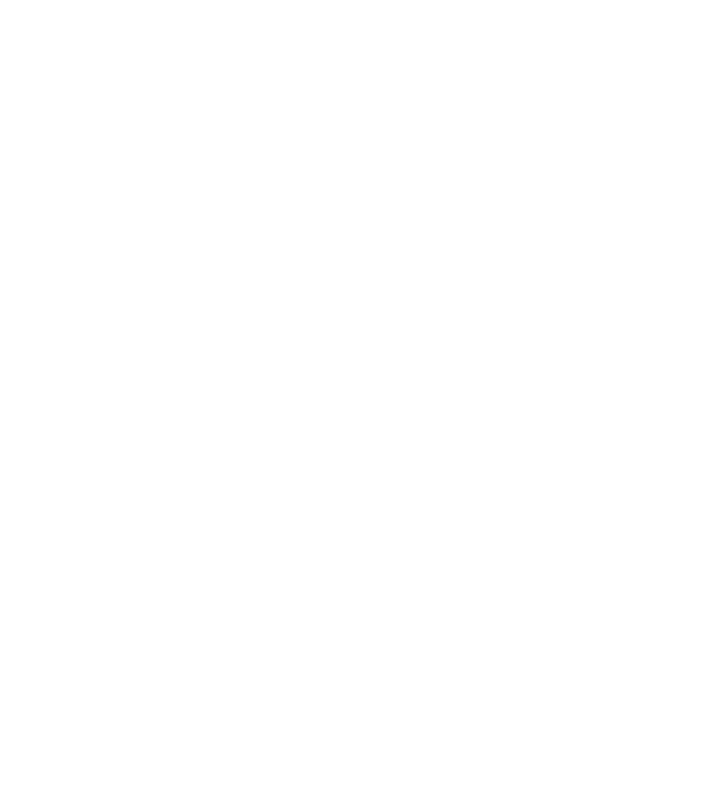
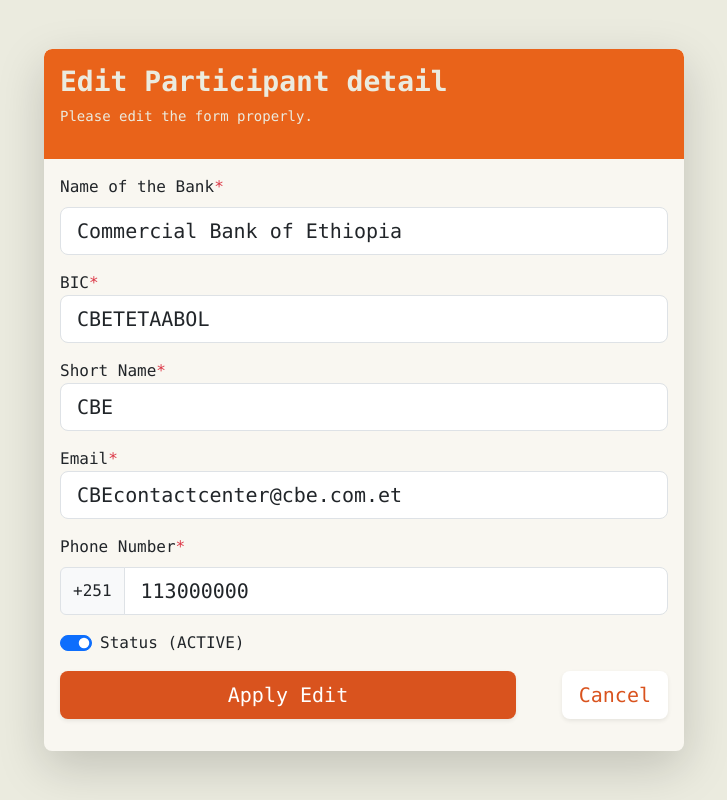
Before and after one commit to Pix3l-Guy21/participant-management-portal, an Angular app: page /participants/edit/1 in a window 1280 px wide. Before the commit this address led to /. Shown: the whole page, without its empty margins (276-1003 px from the left). Built offline with nearby package versions, Linux system fonts and the light colour scheme.

Commit message:
implement edit participant flow with route parameters

```diff
--- a/src/app/app.routes.ts
+++ b/src/app/app.routes.ts
@@ -7,5 +7,6 @@ export const routes: Routes = [
     {path: 'login', component: Login},
     {path: 'participants', component: Participantspage},
     {path: 'participants/new', component: ParticipantRegisterationForm},
+    {path: 'participants/edit/:id', component: ParticipantRegisterationForm},
     {path: '', redirectTo: 'login', pathMatch: 'full'}
 ];
--- a/src/app/participant-registeration-form/participant-registeration-form.html
+++ b/src/app/participant-registeration-form/participant-registeration-form.html
@@ -1,10 +1,21 @@
 <div class="d-flex flex-column vh-100 align-items-center justify-content-center" style="background-color: #ebebdf;">
-    <div class="card shadow-lg border-0 rounded-3" style="background-color: #F9F7F1;">
+
+    <div class="card overflow-auto w-50 shadow-lg border-0 rounded-3" style="background-color: #F9F7F1;">
+
+        @if(isEditMode()) {
+            <div style="color: #ebebdf; background-color: #e9631a;" class="p-3 rounded-top-3">
+                <h3 class="fw-bold">Edit Participant detail</h3>
+                <p class="small">Please edit the form properly.</p>
+            </div>
+        }
+        @else {
             <div style="color: #ebebdf; background-color: #e9631a;" class="p-3 rounded-top-3">
                 <h3 class="fw-bold">Participant Bank Registration Form</h3>
                 <p class="small">Please fillout the form properly.</p>
                 <small style="background-color: #F9F7F1;" class="rounded-pill px-2 text-dark"><span class="text-danger">*</span> Required</small>
             </div>
+        }
+
         <form (ngSubmit)="onSubmit(registerForm)" #registerForm="ngForm" class="p-3">
             <div class="mb-3">
                 <label class="form-label" for="name" >Name of the Bank<span class="text-danger">*</span></label>
@@ -13,6 +24,7 @@
                     <div class="text-danger small mt-1">Name is required.</div>
                 }
             </div>
+
             <div class="mb-3">
                 <label for="bic">BIC<span class="text-danger">*</span></label>
                 <input class="form-control form-control-lg" [(ngModel)]="bic" minlength="11" #bicCtrl="ngModel" maxlength="11" type="text" name="bic" id="bic" required/>
@@ -28,6 +40,7 @@
                     }
                 }
             </div>
+
             <div class="mb-3">
                 <label for="shortName" >Short Name<span class="text-danger">*</span></label>
                 <input class="form-control form-control-lg" type="text" name="shortName" [(ngModel)]="shortName" id="shortName" #shortCtrl="ngModel" required />
@@ -37,6 +50,7 @@
                     }
                 }
             </div>
+
             <div class="mb-3">
                 <label for="email" >Email<span class="text-danger">*</span></label>
                 <input class="form-control form-control-lg" type="email" name="email" id="email" [(ngModel)]="email" #emailCtrl="ngModel" required />
@@ -51,6 +65,7 @@
                     </div>
                 }
             </div>
+
             <div class="mb-3">
                 <label for="phone" class="form-label">Phone Number<span class="text-danger">*</span></label>
                 <div class="input-group">
@@ -65,6 +80,7 @@
                     </div>
                 }
             </div>
+
             <div class="mb-3">
                 <div class="form-check form-switch">
                     <input
@@ -72,20 +88,28 @@
                     type="checkbox"
                     role="switch"
                     id="status"
-                    (change)="onToggleChange()">
+                    [checked]="isActive()"
+                    (change)="toggleStatus()">
 
                     <label class="form-check-label" for="status">
                         Status ({{ isActive() ? 'ACTIVE' : 'INACTIVE' }})
                     </label>
                 </div>
             </div>
+
             <div class="d-flex align-items-center justify-content-between">
                 <button class="btn text-white btn-lg py-2 mb-3 w-75 shadow-sm" style="background-color: #D9531E;"
                     onmouseenter="this.style.backgroundColor='#BF4314'"
                     onmouseleave="this.style.backgroundColor='#D9531E'"
                     type="submit">
+                        @if(isEditMode()){
+                            Apply Edit
+                        }
+                        @else {
                             Register
+                        }
                 </button>
+
                 <button class="btn btn-lg py-2 mb-3 shadow-sm" style="background-color: #fff; color: #D9531E;"
                     onmouseenter="this.style.backgroundColor='#e9e9e9'"
                     onmouseleave="this.style.backgroundColor='#fff'"
--- a/src/app/participant-registeration-form/participant-registeration-form.ts
+++ b/src/app/participant-registeration-form/participant-registeration-form.ts
@@ -1,7 +1,7 @@
 import { Component, inject, signal } from '@angular/core';
 import { FormsModule, NgForm } from '@angular/forms';
 import { ParticipantService } from '../participant-service';
-import { Router } from '@angular/router';
+import { ActivatedRoute, Router } from '@angular/router';
 import { CommonModule } from '@angular/common';
 
 @Component({
@@ -11,19 +11,24 @@ import { CommonModule } from '@angular/common';
   templateUrl: './participant-registeration-form.html',
 })
 export class ParticipantRegisterationForm {
-  private pRegister = inject(ParticipantService);
+  private pService = inject(ParticipantService);
   private router = inject(Router);
+  private activatedRoute = inject(ActivatedRoute);
 
   private name: string = '';
   private bic: string = '';
   private email: string = '';
   private shortName: string = '';
-  private phoneNumber: string = '';
+  private phoneNumber: number = 0;
+
+  private bankId = this.activatedRoute.snapshot.params['id'] | 0;
 
   submitted = signal(false);
   isActive = signal(false);
-  onToggleChange(){
-    this.isActive.set(!this.isActive());
+  isEditMode = signal(false);
+
+  toggleStatus(){
+    this.isActive.update(value => !value);
   }
   onSubmit(form: NgForm){
     this.submitted.set(true);
@@ -33,16 +38,45 @@ export class ParticipantRegisterationForm {
       return;
     }
 
-    this.pRegister.addParticipant(
+    const formattedPhoneNumber = "+251".concat(this.phoneNumber.toString());
+    const participantStatus = this.isActive() ? 'ACTIVE' : 'INACTIVE';
+
+    if(this.isEditMode()){
+      const isEditted = this.pService.updateParticipant(this.bankId, {
+        name: this.name,
+        bic: this.bic,
+        shortName: this.shortName,
+        email: this.email,
+        phoneNumber: formattedPhoneNumber,
+        status: participantStatus
+      });
+
+    } else {
+      this.pService.addParticipant(
         this.name,
         this.bic,
         this.shortName,
         this.email,
-      "+251".concat(this.phoneNumber),
+        formattedPhoneNumber,
         this.isActive()? 'ACTIVE': 'INACTIVE'
       );
+    }
     this.router.navigate(['/participants']);
   }
+
+  constructor() {
+    if ((this.activatedRoute.snapshot.url[1].path === 'edit') && this.bankId) {
+      this.isEditMode.set(true);
+      const selectedBank = this.pService.getParticipantById(this.bankId);
+      this.name = selectedBank.name;
+      this.bic = selectedBank.bic;
+      this.shortName = selectedBank.shortName;
+      this.email = selectedBank.email;
+      this.phoneNumber = Number(selectedBank.phoneNumber.replace(/^\+?251/, ''));
+      selectedBank.status === 'ACTIVE'? this.isActive.set(true): this.isActive.set(false);
+    }
+  }
+
   cancel(){
     this.router.navigate(['/participants']);
   }
--- a/src/app/participant-service.ts
+++ b/src/app/participant-service.ts
@@ -66,4 +66,22 @@ export class ParticipantService {
         }
     )
   }
+
+  public getParticipantById(id: number): Participants | any {
+    return this.participants.find(p => p.id === id);
+  }
+
+  public updateParticipant(id: number, updatedData: Partial<Participants>): boolean {
+    const index = this.participants.findIndex(p => p.id === id);
+
+    if(index !== -1) {
+      this.participants[index] = {
+        ...this.participants[index],
+        ...updatedData,
+        id
+      };
+      return true;
+    }
+    return false;
+  }
 }
--- a/src/app/participantspage/participantspage.html
+++ b/src/app/participantspage/participantspage.html
@@ -1,14 +1,14 @@
 <div class="vh-100 overflow-auto" style="background-color: #ebebdf; color: #e9631a;">
 
-    <nav class="navbar px-4 py-3 shadow-sm" style="background-color: #e9631a; color: #ebebdf;">
+    <nav class="navbar fixed-top px-4 py-3 shadow-sm" style="background-color: #e9631a; color: #ebebdf;">
         <h2 class="h5 mb-0 fw-bold">Participant Management Portal</h2>
         <button class="btn btn-outline-light btn-sm px-3" role="button" (click)="logout()">Logout</button>
     </nav>
 
-    <div class="container-fluid px-4 py-4">
+    <div class="container-fluid mt-5 px-4 py-4">
 
         <div class="mb-4 d-flex align-items-center justify-content-between">
-            <div class="border mr-4">
+            <div class="mr-4">
                 <h1 class="h3 fw-bold mb-1">Welcome to the Participant Management Portal</h1>
                 <p class="small">Manage and review participant bank details below.</p>
             </div>
@@ -62,6 +62,13 @@
                                         {{item.status}}
                                     </span>
                                 </td>
+                                <td>
+                                    <button class="btn-sm border-0 rounded-pill px-2"
+                                        style="background-color: #e9631a; color: #fff"
+                                        type="button" (click)="participantEdit(item.id)">
+                                            Edit
+                                    </button>
+                                </td>
                             </tr>
                         }
                     </tbody>
--- a/src/app/participantspage/participantspage.ts
+++ b/src/app/participantspage/participantspage.ts
@@ -24,6 +24,7 @@ export class Participantspage {
   public logout() {
     this.router.navigate(['/login']);
   }
+
   public filterResults(text: string) {
     if(!text || text.trim() === '') {
       this.filteredBanks = this.banks;
@@ -37,4 +38,8 @@ export class Participantspage {
     }
       );
   }
+
+  public participantEdit(id: number){
+    this.router.navigate(['/participants/edit', id])
+  }
 }
```
Lines whose indentation alone changed are shown as unchanged.
